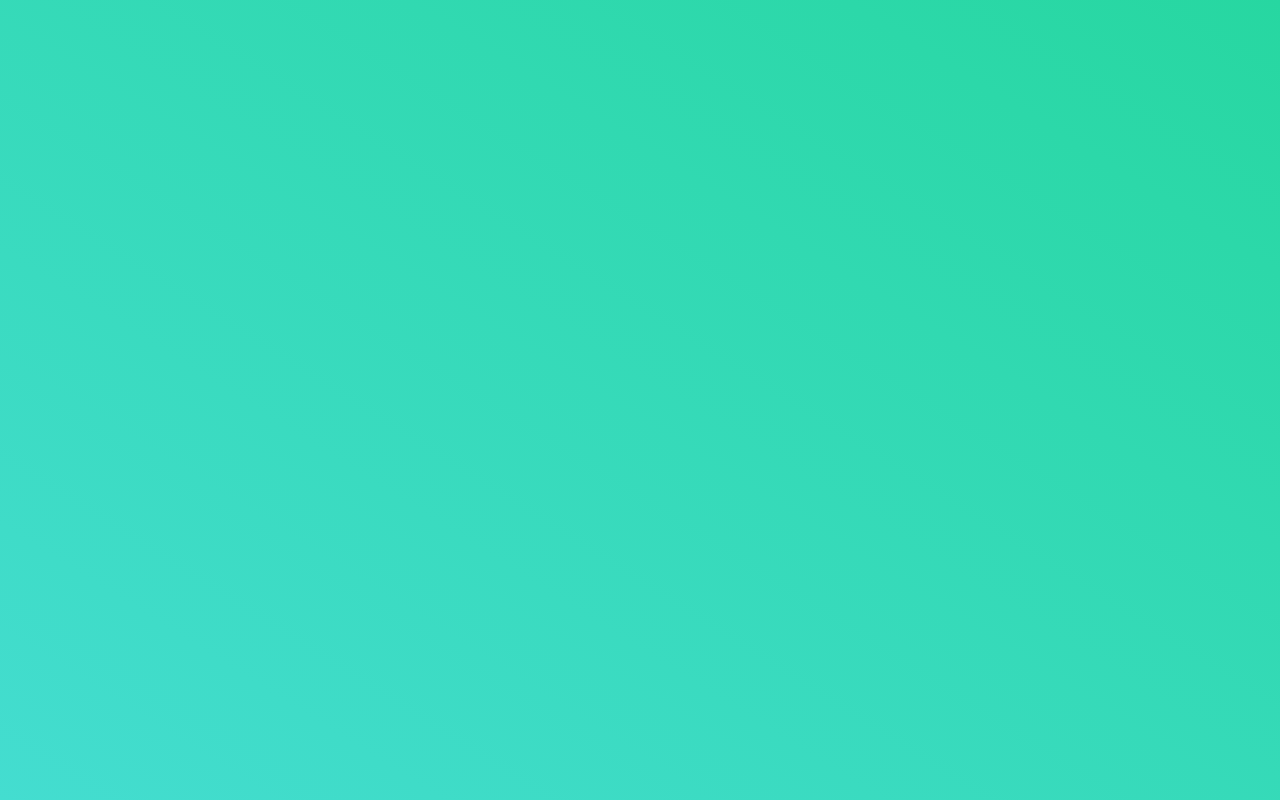
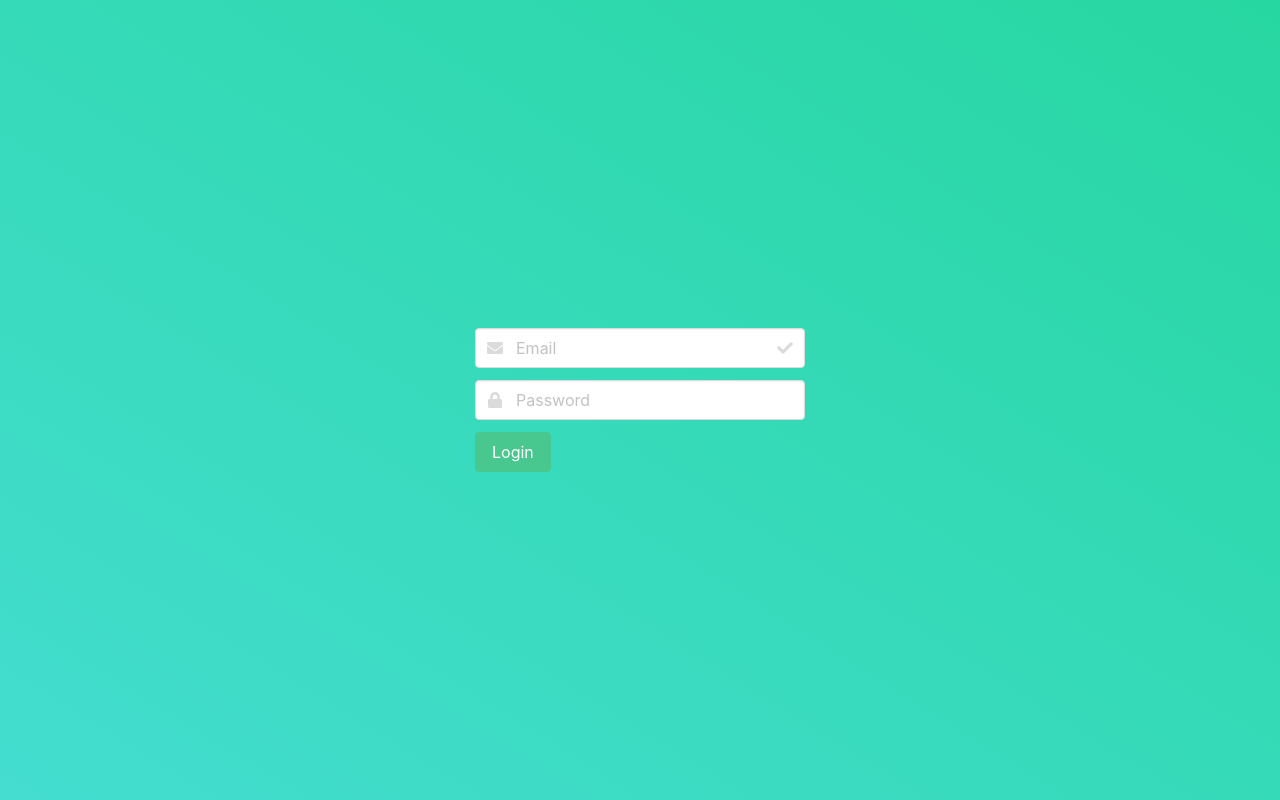
Before and after one commit to andrikoulas7/ngTask, an Angular app in the folder frontend/: page /login in a window 1280 px wide. Before the commit this address led to /. Built offline with nearby package versions, Linux system fonts and the light colour scheme.

Commit message:
Add - Login page component

```diff
--- a/frontend/src/app/app-routing.module.ts
+++ b/frontend/src/app/app-routing.module.ts
@@ -1,5 +1,6 @@
 import { NgModule } from '@angular/core';
 import { Routes, RouterModule } from '@angular/router';
+import { LoginPageComponent } from './pages/login-page/login-page.component';
 import { NewListComponent } from './pages/new-list/new-list.component';
 import { NewTaskComponent } from './pages/new-task/new-task.component';
 import { TaskViewComponent } from './pages/task-view/task-view.component';
@@ -10,6 +11,7 @@ const routes: Routes = [
   { path: 'lists/:listId/new-task', component: NewTaskComponent },
   { path: 'lists', component: TaskViewComponent },
   { path: 'lists/:listId', component: TaskViewComponent },
+  { path: 'login', component: LoginPageComponent },
 
 ];
 
--- a/frontend/src/app/app.module.ts
+++ b/frontend/src/app/app.module.ts
@@ -7,13 +7,15 @@ import { TaskViewComponent } from './pages/task-view/task-view.component';
 import { HttpClientModule } from '@angular/common/http';
 import { NewListComponent } from './pages/new-list/new-list.component';
 import { NewTaskComponent } from './pages/new-task/new-task.component';
+import { LoginPageComponent } from './pages/login-page/login-page.component';
 
 @NgModule({
   declarations: [
     AppComponent,
     TaskViewComponent,
     NewListComponent,
-    NewTaskComponent
+    NewTaskComponent,
+    LoginPageComponent
   ],
   imports: [
     BrowserModule,
--- /dev/null
+++ b/frontend/src/app/pages/login-page/login-page.component.html
@@ -0,0 +1,30 @@
+<div class="centered-content">
+    <div class="login-box">
+        <div class="field">
+            <p class="control has-icons-left has-icons-right">
+                <input class="input" type="email" placeholder="Email">
+                <span class="icon is-small is-left">
+                    <i class="fas fa-envelope"></i>
+                </span>
+                <span class="icon is-small is-right">
+                    <i class="fas fa-check"></i>
+                </span>
+            </p>
+        </div>
+        <div class="field">
+            <p class="control has-icons-left">
+                <input class="input" type="password" placeholder="Password">
+                <span class="icon is-small is-left">
+                    <i class="fas fa-lock"></i>
+                </span>
+            </p>
+        </div>
+        <div class="field">
+            <p class="control">
+                <button class="button is-success">
+                    Login
+                </button>
+            </p>
+        </div>
+    </div>
+</div>
--- /dev/null
+++ b/frontend/src/app/pages/login-page/login-page.component.ts
@@ -0,0 +1,15 @@
+import { Component, OnInit } from '@angular/core';
+
+@Component({
+  selector: 'app-login-page',
+  templateUrl: './login-page.component.html',
+  styleUrls: ['./login-page.component.scss']
+})
+export class LoginPageComponent implements OnInit {
+
+  constructor() { }
+
+  ngOnInit(): void {
+  }
+
+}
--- a/frontend/src/index.html
+++ b/frontend/src/index.html
@@ -7,6 +7,9 @@
   <base href="/">
   <meta name="viewport" content="width=device-width, initial-scale=1">
   <link rel="icon" type="image/x-icon" href="favicon.ico">
+  <link rel="stylesheet" href="https://cdnjs.cloudflare.com/ajax/libs/font-awesome/5.15.2/css/all.min.css"
+    integrity="sha512-HK5fgLBL+xu6dm/Ii3z4xhlSUyZgTT9tuc/hSrtw6uzJOvgRr2a9jyxxT1ely+B+xFAmJKVSTbpM/CuL7qxO8w=="
+    crossorigin="anonymous" />
 </head>
 
 <body>
```
Also changed, not shown: frontend/src/app/pages/login-page/login-page.component.scss (added), 1 other file (tests, documents, lock files or other folders).
